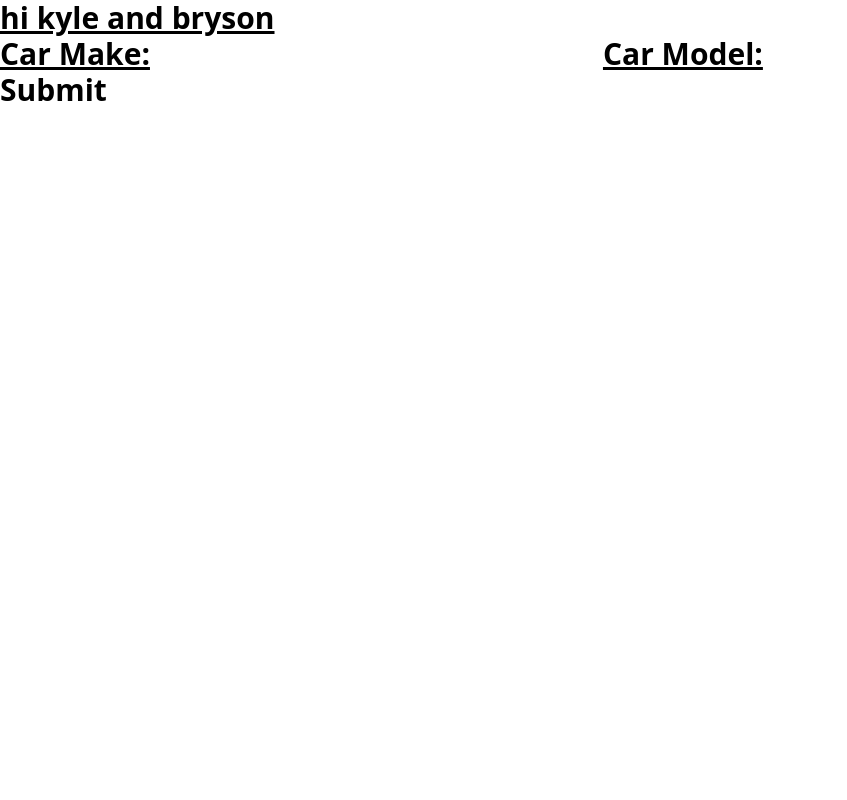
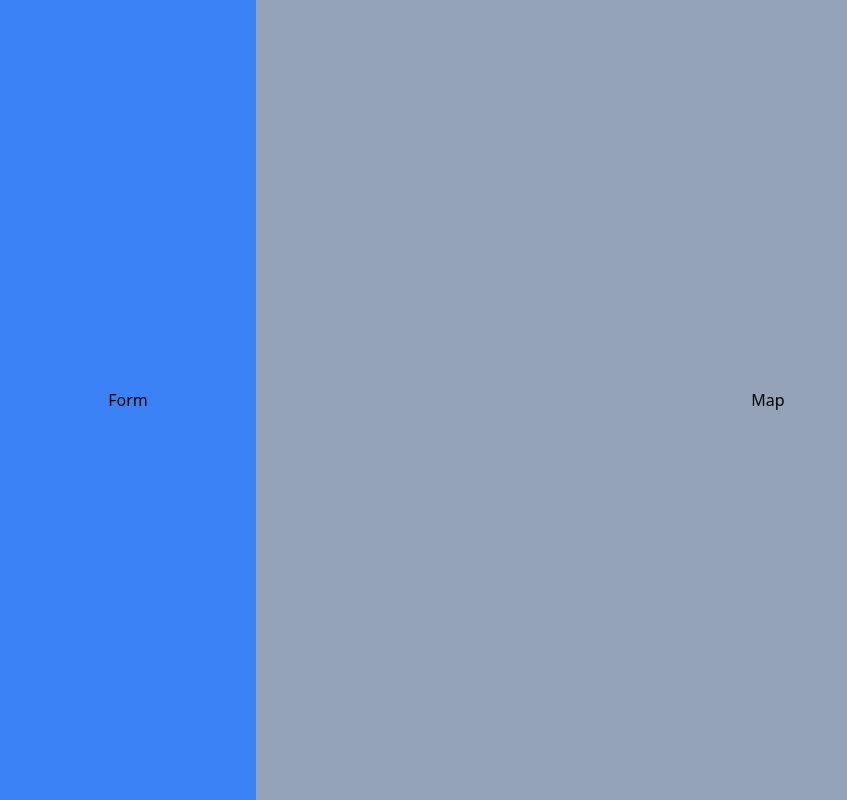
Before and after one commit to jakegreenbergbell/greenride, a React (Create React App) app in the folder app/: page / in a window 1280 px wide. Shown: the whole page, without its empty margins (0-847 px from the left). Built offline with nearby package versions, Linux system fonts and the light colour scheme.

Commit message:
Added Tailwind container sizing for form section and map section

```diff
--- a/app/src/App.js
+++ b/app/src/App.js
@@ -3,9 +3,13 @@ import CarInfoForm from "./components/CarInfoForm";
 
 function App() {
   return (
-    <div className="text-3xl font-bold underline">
-      hi kyle and bryson
-      <CarInfoForm />
+    <div className="w-screen h-screen flex flex-row">
+      <div className="flex flex-col flex-[1] bg-blue-500 justify-center items-center">
+        Form
+      </div>
+      <div className="flex flex-[4] bg-slate-400 justify-center items-center">
+        Map
+      </div>
     </div>
   );
 }
```
